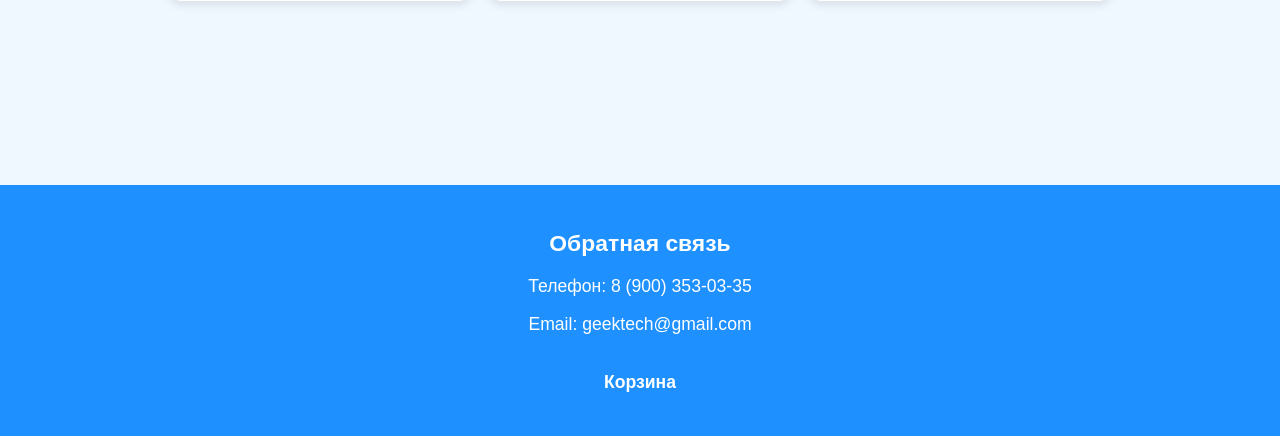
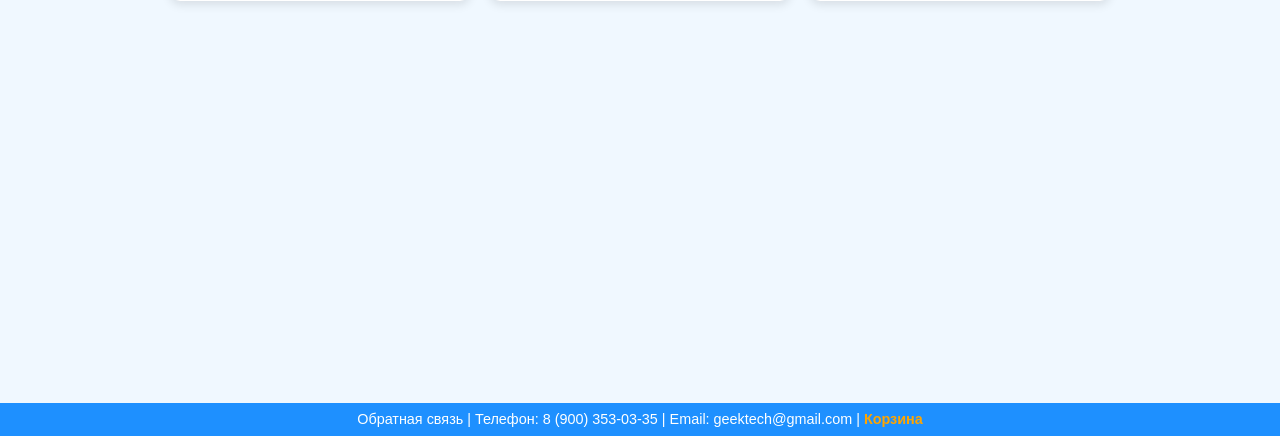
Before and after one commit to Mityashka/GeekTech, a Django app: page /geektech/contacts/ in a window 1280 px wide. Shown: the part 364-800 px from the top of the page. Run offline with Django 5.2, Linux system fonts and the light colour scheme; data comes from the database, SQL or seed files in the repository; both versions use the stored data as it was after the commit.

Commit message:
GeekTech site - 0.1.0 Change footer, added db

```diff
--- a/geektech/shopapp/static/css/base.css
+++ b/geektech/shopapp/static/css/base.css
@@ -65,7 +65,7 @@ footer {
     background-color: #1e90ff;
     color: white;
     text-align: center;
-    padding: 40px 20px;
+    padding: 5px 20px;
     position: relative;
     width: 100%;
     bottom: 0;
@@ -73,37 +73,26 @@ footer {
 
 .footer-content {
     display: flex;
-    flex-direction: column;
+    justify-content: center;
     align-items: center;
-    gap: 10px;
-    font-size: 1.1em;
+    font-size: 0.9em;
     font-weight: 400;
 }
 
 .footer-content span {
-    display: block;
+    display: inline;
+    color: white;
 }
 
 .footer-content a {
-    color: #ffffff;
+    color: #ffa500;
     text-decoration: none;
     font-weight: bold;
 }
 
 .footer-content a:hover {
-    color: #ffa500;
+    color: #ffcc00;
     text-decoration: underline;
-}
-
-footer .footer-content span:first-child {
-    font-size: 1.3em;
-    font-weight: bold;
-}
-
-footer .footer-content span:last-child {
-    margin-top: 20px;
-    font-size: 1em;
-    color: #ddd;
 }
 
 .btn-logout {
--- a/geektech/shopapp/templates/base.html
+++ b/geektech/shopapp/templates/base.html
@@ -40,14 +40,12 @@
         {% endblock %}
     </main>
 
-    <footer>
-        <div class="footer-content">
-            <span>Обратная связь</span>
-            <span>Телефон: 8 (900) 353-03-35</span>
-            <span>Email: geektech@gmail.com</span>
-            <span><a href="{% url 'shopapp:cart' %}">Корзина</a></span>
-        </div>
-    </footer>
+<footer>
+    <div class="footer-content">
+        <span>Обратная связь | Телефон: 8 (900) 353-03-35 | Email: geektech@gmail.com | <a href="{% url 'shopapp:cart' %}">Корзина</a></span>
+    </div>
+</footer>
+
 
 </body>
 </html>
```
Also changed, not shown: geektech/db.sqlite3 (added).
